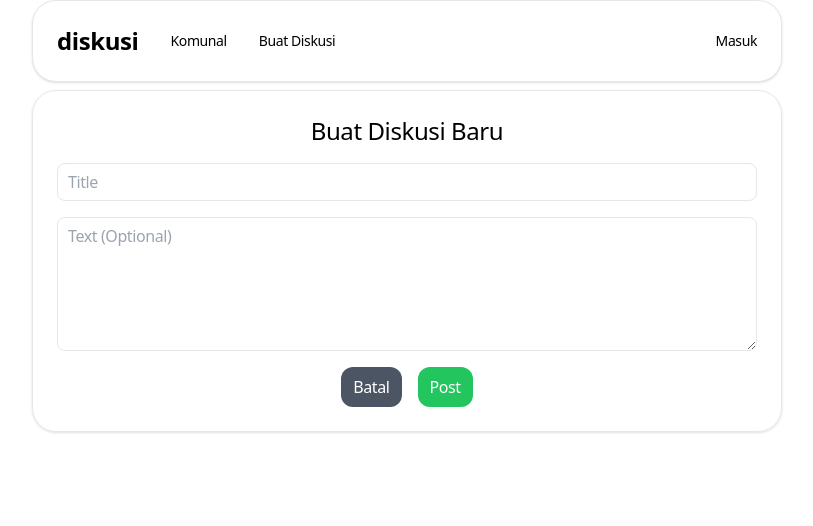
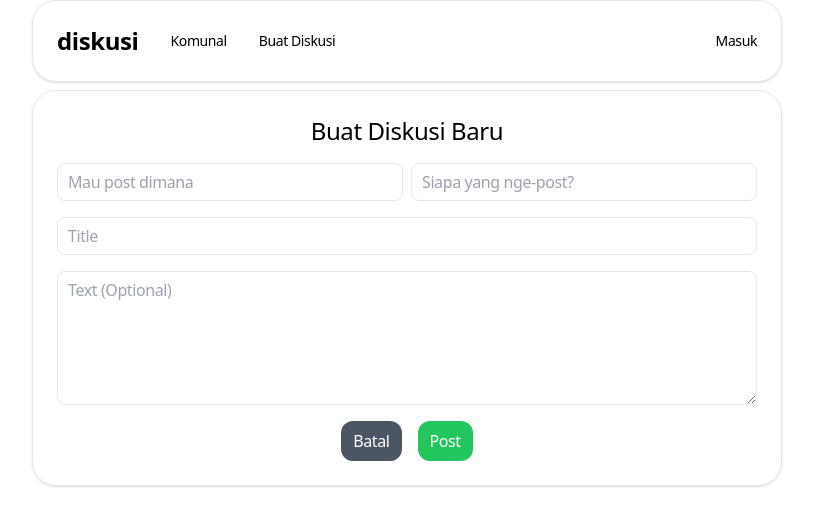
Before and after one commit to Rafyakbar02/forum-site, a Next.js app: page /submit in a window 1280 px wide. Shown: the top 526 px of the page, without its empty margins (233-1046 px from the left). Built offline with nearby package versions, Linux system fonts and the light colour scheme.

Commit message:
fixed issues with page not updating after new post

```diff
--- a/app/api/topics/[id]/route.ts
+++ b/app/api/topics/[id]/route.ts
@@ -4,9 +4,9 @@ import { NextResponse } from "next/server";
 
 export async function PUT(request, { params }) {
   const { id } = params;
-  const { newTitle: title, newDescription: description } = await request.json();
+  const { newTitle: title, newDescription: description, newKomunal: komunal, newUser: user } = await request.json();
   await connectMongoDB();
-  await Topic.findByIdAndUpdate(id, { title, description });
+  await Topic.findByIdAndUpdate(id, { title, description, komunal, user });
   return NextResponse.json({ message: "Topic updated" }, { status: 200 });
 }
 
--- a/app/api/topics/route.ts
+++ b/app/api/topics/route.ts
@@ -3,9 +3,9 @@ import Topic from "../../../models/topics";
 import { NextResponse } from "next/server";
 
 export async function POST(request) {
-  const { title, description } = await request.json();
+  const { title, description, komunal, user } = await request.json();
   await connectMongoDB();
-  await Topic.create({ title, description });
+  await Topic.create({ title, description, komunal, user });
   return NextResponse.json({ message: "Topic Created" }, { status: 201 });
 }
 
--- a/app/components/Form.tsx
+++ b/app/components/Form.tsx
@@ -4,9 +4,11 @@ import { useRouter } from "next/navigation";
 import { useState } from "react";
 import Link from "next/link";
 
-const EditForm = ({ id, title, description }) => {
+const EditForm = ({ id, title, description, komunal, user }) => {
   const [newTitle, setNewTitle] = useState(title);
   const [newDescription, setNewDescription] = useState(description);
+  const [newKomunal, setNewKomunal] = useState(komunal);
+  const [newUser, setNewUser] = useState(user);
 
   const router = useRouter();
 
@@ -19,7 +21,7 @@ const EditForm = ({ id, title, description }) => {
         headers: {
           "Content-type": "application/json",
         },
-        body: JSON.stringify({ newTitle, newDescription }),
+        body: JSON.stringify({ newTitle, newDescription, newKomunal, newUser }),
       });
       if (!res.ok) {
         throw new Error("Failed to update topic");
@@ -39,6 +41,10 @@ const EditForm = ({ id, title, description }) => {
       setTitle={setNewTitle}
       description={newDescription}
       setDescription={setNewDescription}
+      komunal={komunal}
+      setKomunal={setNewKomunal}
+      user={user}
+      setUser={setNewUser}
       submitButtonValue={"Edit"}
     />
   );
@@ -47,6 +53,8 @@ const EditForm = ({ id, title, description }) => {
 const NewForm = () => {
   const [title, setTitle] = useState("");
   const [description, setDescription] = useState("");
+  const [komunal, setKomunal] = useState("");
+  const [user, setUser] = useState("");
 
   const router = useRouter();
 
@@ -64,10 +72,11 @@ const NewForm = () => {
         headers: {
           "Content-type": "application/json",
         },
-        body: JSON.stringify({ title, description }),
+        body: JSON.stringify({ title, description, komunal, user }),
       });
 
       if (res.ok) {
+        router.refresh();
         router.push("/");
       } else {
         throw new Error("Failer to create a post");
@@ -84,6 +93,10 @@ const NewForm = () => {
       setTitle={setTitle}
       description={description}
       setDescription={setDescription}
+      komunal={komunal}
+      setKomunal={setKomunal}
+      user={user}
+      setUser={setUser}
       submitButtonValue={"Post"}
     />
   );
@@ -96,6 +109,10 @@ const PlainForm = ({
   setTitle,
   description,
   setDescription,
+  komunal,
+  setKomunal,
+  user,
+  setUser,
   submitButtonValue,
 }) => {
   return (
@@ -104,6 +121,22 @@ const PlainForm = ({
       className="flex flex-col m-auto sm:w-[750px] sm:mx-auto gap-4 my-2 p-6 shadow border border-gray-200 rounded-3xl"
     >
       <h1 className="text-center text-2xl">{heading}</h1>
+      <div className="grid grid-cols-2 gap-2">
+        <input
+          onChange={(e) => setKomunal(e.target.value)}
+          value={komunal}
+          type="text"
+          placeholder="Mau post dimana"
+          className="border border-gray rounded-lg px-2.5 py-1.5"
+        />
+        <input
+          onChange={(e) => setUser(e.target.value)}
+          value={user}
+          type="text"
+          placeholder="Siapa yang nge-post?"
+          className="border border-gray rounded-lg px-2.5 py-1.5"
+        />
+      </div>
       <input
         onChange={(e) => setTitle(e.target.value)}
         value={title}
@@ -115,8 +148,8 @@ const PlainForm = ({
         onChange={(e) => setDescription(e.target.value)}
         value={description}
         id=""
-        cols="30"
-        rows="5"
+        cols={30}
+        rows={5}
         placeholder="Text (Optional)"
         className="border border-gray rounded-lg px-2.5 py-1.5 w-full"
       ></textarea>
--- a/app/components/Navbar.tsx
+++ b/app/components/Navbar.tsx
@@ -1,10 +1,10 @@
 "use client";
 
 import Link from "next/link";
-import { useRouter } from "next/navigation";
+import { usePathname } from "next/navigation";
 
 const Navbar = () => {
-  const { pathname } = useRouter();
+  const pathname = usePathname();
 
   return (
     <nav className="w-full sm:w-[750px] sm:mx-auto bg-white text-black rounded-3xl p-6 flex justify-between items-center shadow border border-gray-200">
--- a/app/components/Post.tsx
+++ b/app/components/Post.tsx
@@ -4,7 +4,7 @@ import Link from "next/link";
 import { useRouter } from "next/navigation";
 import PostSetting from "./PostSetting";
 
-const Post = ({ id, title, desc }) => {
+const Post = ({ id, title, desc, komunal, user }) => {
   const router = useRouter();
   return (
     <div className="w-full p-6 bg-white rounded-3xl flex flex-col gap-3 shadow border border-gray-200">
@@ -13,17 +13,17 @@ const Post = ({ id, title, desc }) => {
           <div className="h-9 w-9 bg-gray-200 rounded-full"></div>
           <div className="flex-auto text-gray-700 flex flex-col">
             <Link href="" className="font-light text-xs inline-block">
-              Teknologi
+              {komunal}
             </Link>
             <Link href="" className="inline-block">
-              tomyjay
+              {user}
             </Link>
           </div>
         </div>
         <PostSetting router={router} id={id} />
       </div>
       <h5 className="text-2xl">
-        <Link href="">{title}</Link>
+        <Link href={`/post/${id}`}>{title}</Link>
       </h5>
       <p className="text-gray-700 font-light">{desc}</p>
     </div>
--- a/app/components/PostList.tsx
+++ b/app/components/PostList.tsx
@@ -4,7 +4,14 @@ const Posts = ({ topics }) => {
   return (
     <section className="flex flex-col sm:w-[750px] sm:mx-auto gap-2 my-2">
       {topics.map((t) => (
-        <Post key={t._id} id={t._id} title={t.title} desc={t.description} />
+        <Post
+          key={t._id}
+          id={t._id}
+          title={t.title}
+          desc={t.description}
+          komunal={t.komunal}
+          user={t.user}
+        />
       ))}
     </section>
   );
--- a/app/components/PostSetting.tsx
+++ b/app/components/PostSetting.tsx
@@ -98,7 +98,7 @@ const PostSetting = ({ router, id }) => {
                   className={`${
                     active ? "bg-blue-500 text-white" : ""
                   } p-2 text-left flex items-center text-sm gap-3 rounded-lg`}
-                  onClick={() => removeTopic(router, id)}
+                  onClick={() => removeTopic({ router, id })}
                 >
                   <svg
                     xmlns="http://www.w3.org/2000/svg"
--- a/app/edit/[id]/page.tsx
+++ b/app/edit/[id]/page.tsx
@@ -1,26 +1,22 @@
 "use client";
 
 import { EditForm } from "../../components/Form";
+import getTopicById from "../../getTopicsById";
 
-const getTopicById = async (id) => {
-  try {
-    const res = await fetch(`http://localhost:3000/api/topics/${id}`, {
-      cache: "no-store",
-    });
-    if (!res.ok) {
-      throw new Error("Failed to fetch topic");
-    }
-    return res.json();
-  } catch (error) {
-    console.log(error);
-  }
-};
 const page = async ({ params }) => {
   const { id } = params;
   const { topic } = await getTopicById(id);
-  const { title, description } = topic;
+  const { title, description, komunal, user } = topic;
 
-  return <EditForm id={id} title={title} description={description} />;
+  return (
+    <EditForm
+      id={id}
+      title={title}
+      description={description}
+      komunal={komunal}
+      user={user}
+    />
+  );
 };
 
 export default page;
--- /dev/null
+++ b/app/getTopicsById.ts
@@ -0,0 +1,13 @@
+export default async function getTopicById(id) {
+    try {
+      const res = await fetch(`http://localhost:3000/api/topics/${id}`, {
+        cache: "no-store",
+      });
+      if (!res.ok) {
+        throw new Error("Failed to fetch topic");
+      }
+      return res.json();
+    } catch (error) {
+      console.log(error);
+    }
+  };
--- /dev/null
+++ b/app/post/[id]/page.tsx
@@ -0,0 +1,20 @@
+import Post from "../../components/Post";
+import getTopicById from "../../getTopicsById";
+
+export default async function page({ params }) {
+  const { id } = params;
+  const { topic } = await getTopicById(id);
+  const { title, description, komunal, user } = topic;
+
+  return (
+    <section className="sm:w-[750px] sm:mx-auto my-2">
+      <Post
+        id={id}
+        title={title}
+        desc={description}
+        komunal={komunal}
+        user={user}
+      />
+    </section>
+  );
+}
--- a/models/topics.ts
+++ b/models/topics.ts
@@ -4,6 +4,8 @@ const topicSchema = new Schema(
   {
     title: String,
     description: String,
+    komunal: String,
+    user: String,
   },
   {
     timestamps: true,
```
Also changed, not shown: models/user.ts (deleted).
